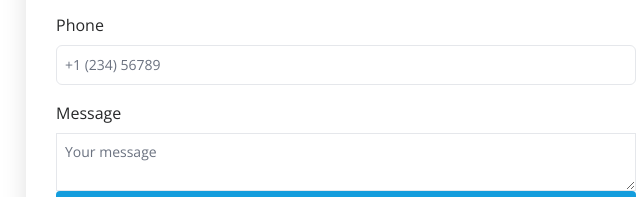
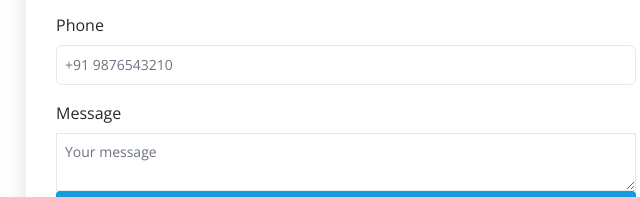
Before and after one commit to AlbinThomas2255/Portfolio, a plain HTML site: page index.html in a window 1280 px wide. Shown: the part 4678-4875 px from the top of the page, 444-1084 px from the left. Drawn offline with nearby package versions, Linux system fonts and the light colour scheme.

Commit message:
Update index.html

```diff
--- a/index.html
+++ b/index.html
@@ -413,7 +413,7 @@
               </div>
               <div class="form-group">
                 <label for="phone" class="form-label">Phone</label>
-                <input id="phone" name="phone" class="form-input" placeholder="+1 (234) 56789" type="text" required>
+                <input id="phone" name="phone" class="form-input" placeholder="+91 9876543210" type="text" required>
               </div>
               <div class="form-group">
                 <label for="message" class="form-label">Message</label>
```
